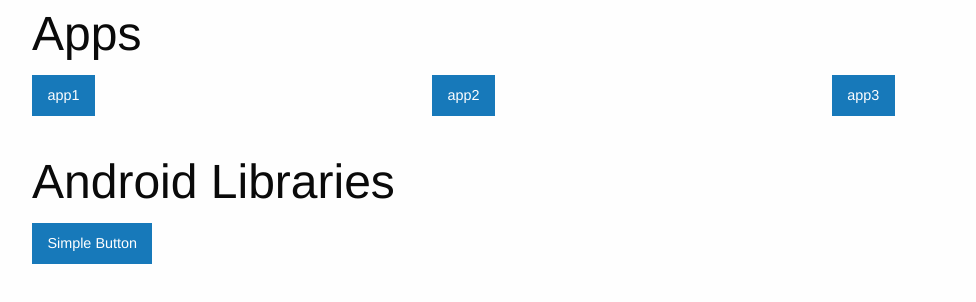
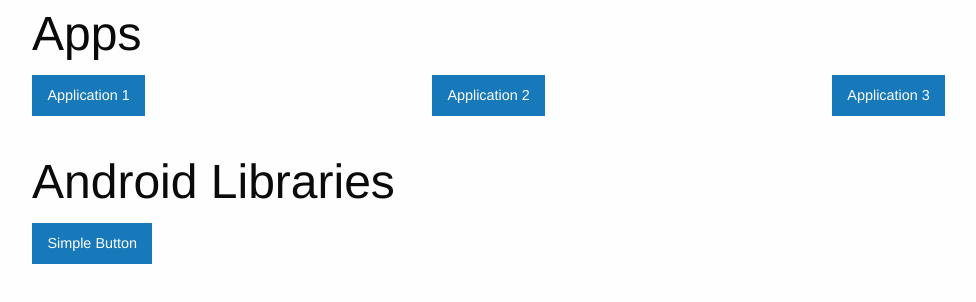
Before and after one commit to DivisionMax/which-android-libs, a plain HTML site: page index.html in a window 1280 px wide. Shown: the whole page, without its empty margins (23-999 px from the left). Drawn offline with nearby package versions, Linux system fonts and the light colour scheme.

Commit message:
Pop-up box for each button. Should be a modal

```diff
--- a/index.html
+++ b/index.html
@@ -18,7 +18,7 @@
       </div>
     </div>
     <!--Create a list of app buttons  -->
-    <div  class="grid-x grid-padding-x">
+    <div class="grid-x grid-padding-x">
       <div class="large-12 medium-12 cell">
         <div id="apps-block" class="grid-x grid-padding-x">
           <!-- <div class="large-4 medium-4 small-4 cell">
@@ -51,7 +51,10 @@
   <script src="js/app.js"></script>
   <script src="https://d3js.org/d3.v4.min.js"></script>
   <script>
-    var apps = ['app1', 'app2', 'app3'];
+    var apps = [{ 'id': 'app1', 'name': 'Application 1' },
+    { 'id': 'app2', 'name': 'Application 2' },
+    { 'id': 'app3', 'name': 'Application 3' },
+    ];
 
     var appsBlock = d3.select("#apps-block");
     appsBlock.selectAll("div")
@@ -63,8 +66,11 @@
       .append("a")
       .classed("button", true)
       .attr("href", "#")
-    .text(function(name) { return name; });
-
+      .attr('data-id', function (app) { return app.id; })
+      .text(function (app) { return app.name; })
+      .on("click", function (app) {
+        alert("I am an alert box for app " + app.name);
+      });
   </script>
 </body>
 
```
Lines whose indentation alone changed are shown as unchanged.
